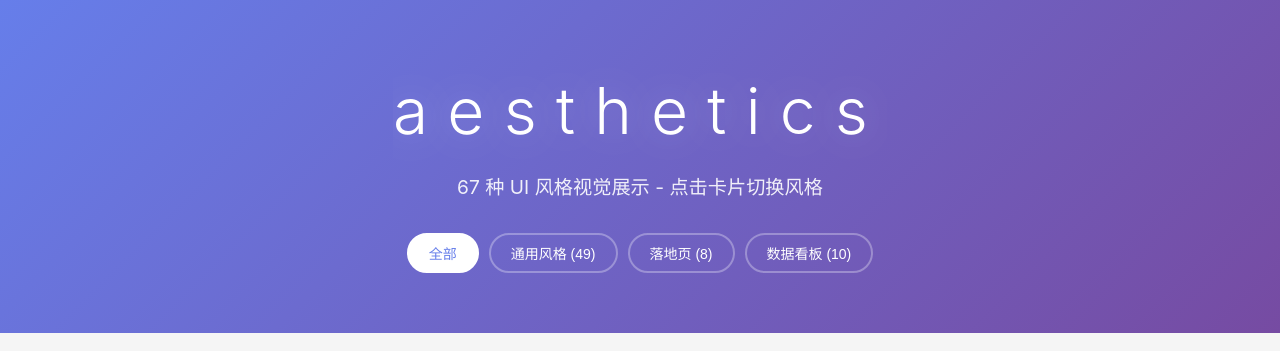
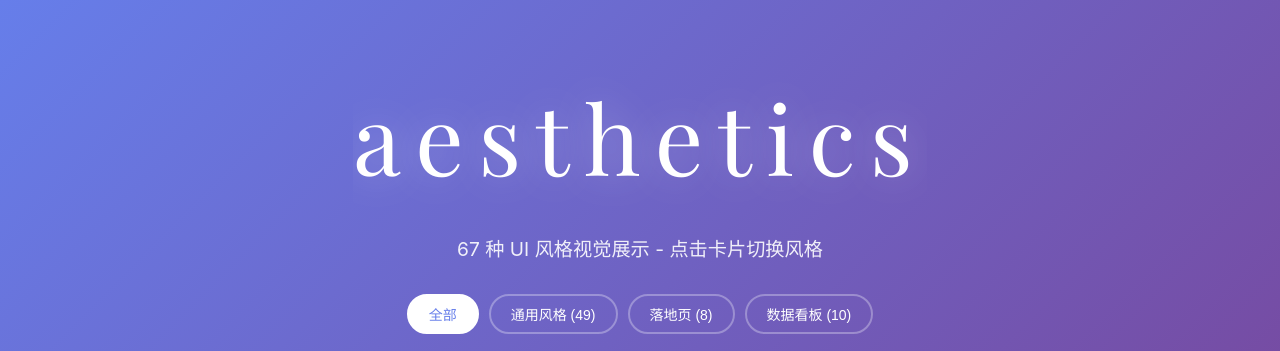
Before and after one commit to HomyeeKing/ui-ux-styles-showcase, a website: page index.html in a window 1280 px wide. Shown: the top 351 px of the page. Drawn offline with nearby package versions, Linux system fonts and the light colour scheme.

Commit message:
Change title to serif font (Playfair Display) with larger size

```diff
--- a/index.html
+++ b/index.html
@@ -4,6 +4,9 @@
   <meta charset="UTF-8">
   <meta name="viewport" content="width=device-width, initial-scale=1.0">
   <title>aesthetics - 67 Styles Showcase</title>
+  <link rel="preconnect" href="https://fonts.googleapis.com">
+  <link rel="preconnect" href="https://fonts.gstatic.com" crossorigin>
+  <link href="https://fonts.googleapis.com/css2?family=Playfair+Display:wght@400;500;600&display=swap" rel="stylesheet">
   <link rel="stylesheet" href="styles.css">
   <link rel="stylesheet" href="styles-advanced.css">
 </head>
--- a/styles.css
+++ b/styles.css
@@ -54,12 +54,14 @@
 
 /* Title Flip Animation */
 .title-flip {
-  font-size: 4rem;
-  margin-bottom: 10px;
-  font-weight: 300;
-  letter-spacing: 0.3em;
+  font-size: 6rem;
+  margin-bottom: 20px;
+  font-weight: 400;
+  letter-spacing: 0.15em;
   display: inline-flex;
   overflow: hidden;
+  font-family: 'Playfair Display', 'Georgia', 'Times New Roman', serif;
+  text-transform: lowercase;
 }
 
 .title-letter {
```
